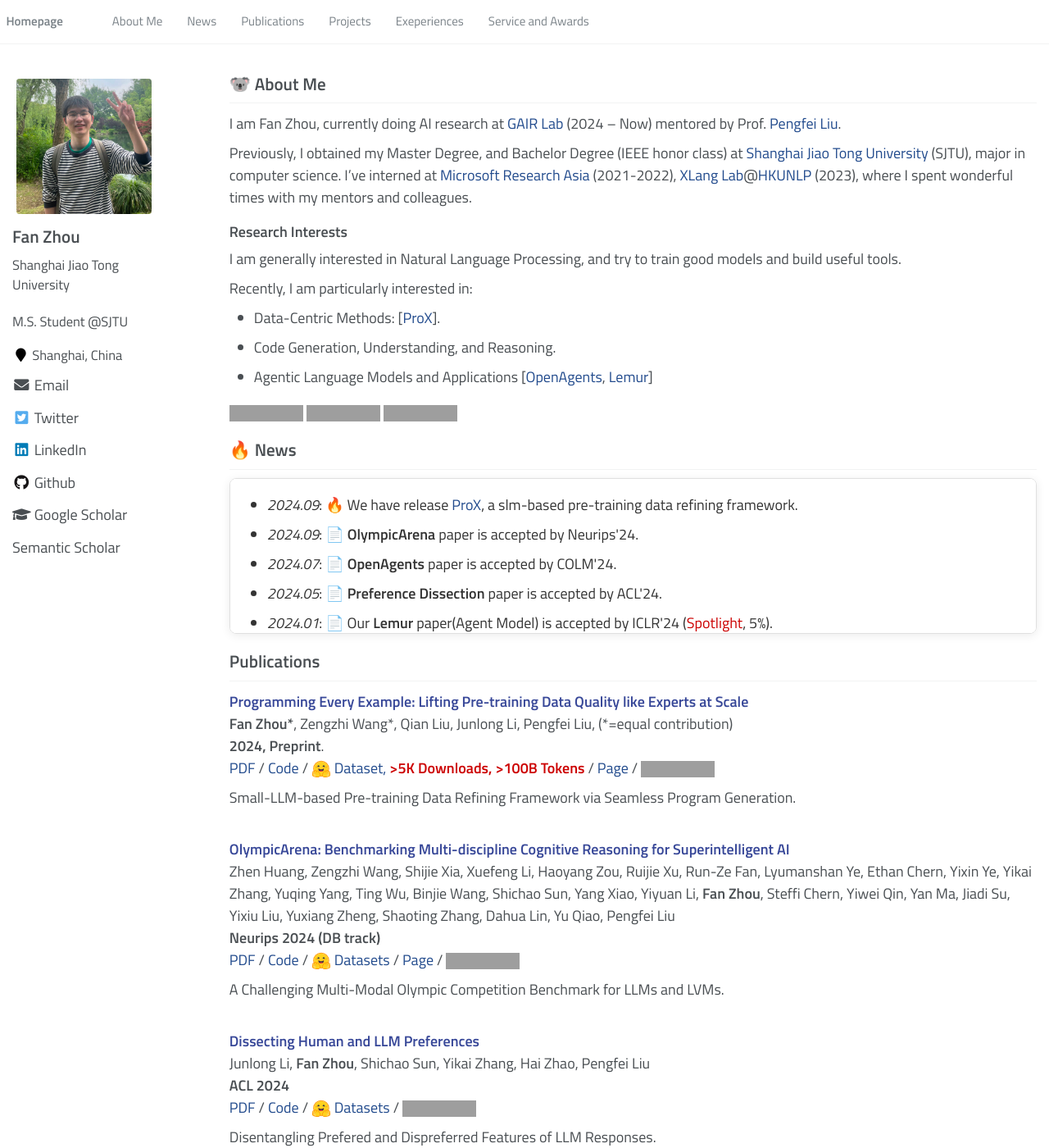
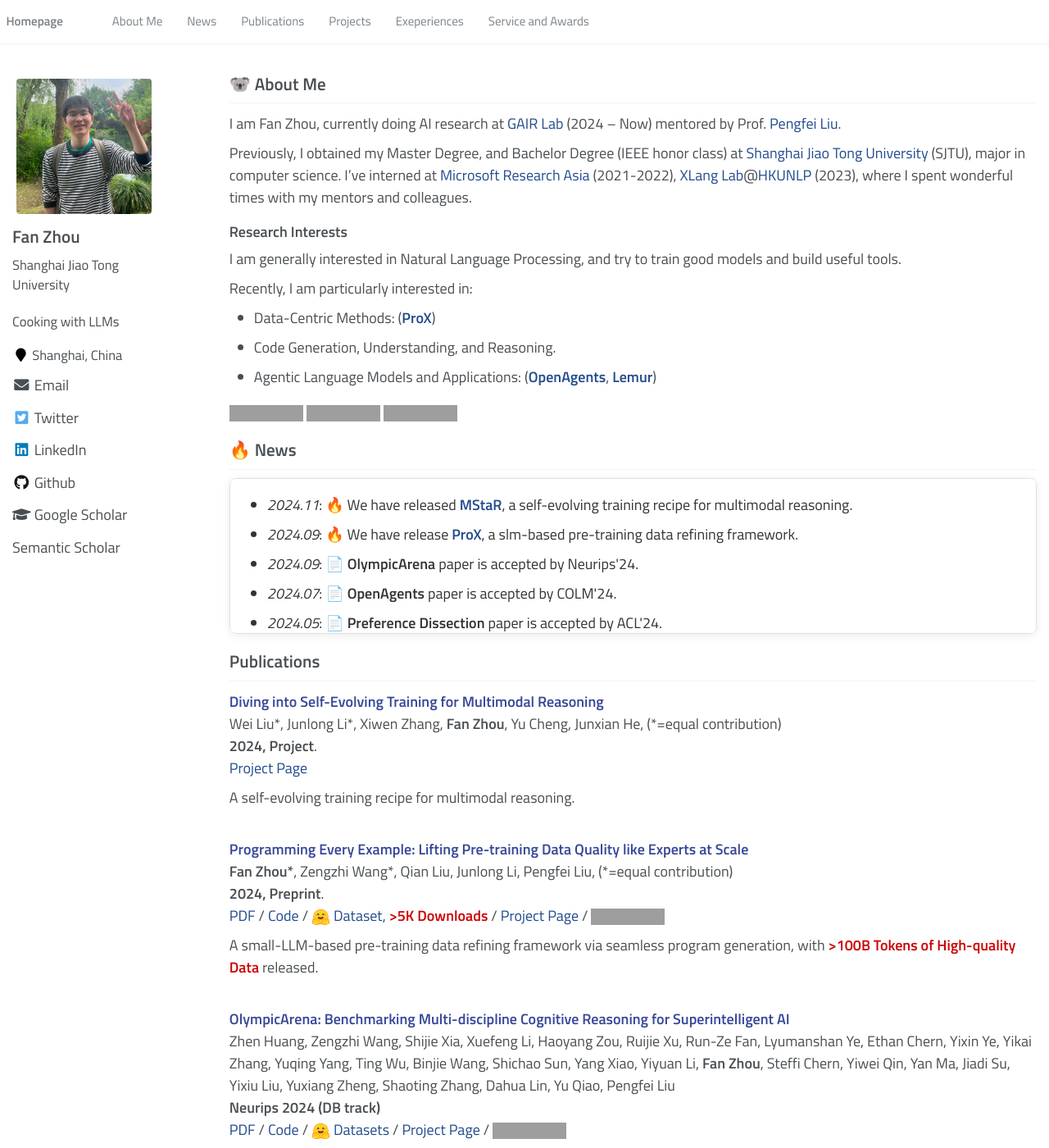
Before and after one commit to koalazf99/koalazf99.github.io, a Jekyll site: the page built from _pages/about.md, in a window 1280 px wide and 1400 px high. Shown: the whole window at 82% size. Built offline with Jekyll 4.4.1, drawn with Linux system fonts in a browser that asks for light colours; a style sheet for code colours, icons or effects is not loaded; some of the changed text lies outside the part shown; grey boxes are pictures that could not be loaded.

Commit message:
update fonts

```diff
--- a/_config.yml
+++ b/_config.yml
@@ -7,7 +7,7 @@
 
 # Site Settings
 title                    : "Fan Zhou's Homapage"
-description              : "M.S. Student @SJTU"
+description              : "Cooking with LLMs"
 repository               : "koalazf99/koalazf99.github.io"
 google_scholar_stats_use_cdn : true
 
--- a/_pages/about.md
+++ b/_pages/about.md
@@ -17,10 +17,8 @@
 
 <span class='anchor' id='about-me'></span>
 
-<link
-    href="https://fonts.googleapis.com/css2?family=Lobster&family=Merriweather:wght@700&family=Open+Sans:wght@700&family=Playfair+Display:wght@700&family=Poppins:wght@700&family=Roboto:wght@700&family=Lora:wght@700&family=Oswald:wght@700&family=Raleway:wght@700&family=Pacifico&display=swap"
-    rel="stylesheet"
->
+<link href='https://fonts.googleapis.com/css?family=Titillium+Web:400,600,400italic,600italic,300,300italic'
+    rel='stylesheet' type='text/css'>
 <style>
 
 </style>
@@ -34,9 +32,9 @@
 I am generally interested in Natural Language Processing, and try to train good models and build useful tools.
 
 Recently, I am particularly interested in:
-- Data-Centric Methods: [[ProX](https://arxiv.org/abs/2409.17115)].
+- Data-Centric Methods: ([**ProX**](https://arxiv.org/abs/2409.17115))
 - Code Generation, Understanding, and Reasoning.
-- Agentic Language Models and Applications [[OpenAgents](https://github.com/xlang-ai/OpenAgents), [Lemur](https://arxiv.org/abs/2310.06830)]
+- Agentic Language Models and Applications: ([**OpenAgents**](https://github.com/xlang-ai/OpenAgents), [**Lemur**](https://arxiv.org/abs/2310.06830))
 
 <a href='https://scholar.google.com/citations?user=qi8UzmkAAAAJ&hl=en'><img src="https://img.shields.io/endpoint?url={{ url | url_encode }}&logo=Google%20Scholar&labelColor=f6f6f6&color=9cf&style=flat&label=citations"></a>
 <a href='./uploads/FZhou_Resume.pdf'><img src="https://img.shields.io/badge/-My Resumé-299DE7?logo=gitbook&logoColor=white"></a>
@@ -96,19 +94,29 @@
 
 <div class="scrollable-area" style="width:100%;">
     <ul>
-        <li><em>2024.09</em>: 🔥 We have release <a href="https://arxiv.org/abs/2409.17115">ProX</a>, a slm-based pre-training data refining framework.</li>
+        <li><em>2024.11</em>: 🔥 We have released <a href="https://mstar-lmm.github.io/"><strong>MStaR</strong></a>, a self-evolving training recipe for multimodal reasoning.</li>
+        <li><em>2024.09</em>: 🔥 We have release <a href="https://arxiv.org/abs/2409.17115"><strong>ProX</strong></a>, a slm-based pre-training data refining framework.</li>
         <li><em>2024.09</em>: 📄 <strong>OlympicArena</strong> paper is accepted by Neurips'24.</li>
         <li><em>2024.07</em>: 📄 <strong>OpenAgents</strong> paper is accepted by COLM'24.</li>
         <li><em>2024.05</em>: 📄 <strong>Preference Dissection</strong> paper is accepted by ACL'24.</li>
-        <li><em>2024.01</em>: 📄 Our <strong>Lemur</strong> paper(Agent Model) is accepted by ICLR'24 (<font color="#cc0000">Spotlight</font>, 5%).</li>
+        <li><em>2024.01</em>: 📄 Our <strong>Lemur</strong> paper(Agent Model) is accepted by ICLR'24 (<strong><font color="#cc0000">Spotlight</font></strong>, 5%).</li>
         <li><em>2023.10</em>: 🔥 We've built <a href="https://github.com/xlang-ai/OpenAgents">OpenAgents</a>, an open platform for language agents in the wild!</li>
         <li><em>2023.10</em>: 🙋 We have released <a href="https://arxiv.org/abs/2310.06830">Lemur-70B</a>, an agentic language model based on LLama-2!</li>
         <li><em>2023.04</em>: 🔥 New <a href="https://arxiv.org/abs/2304.07995">preprint</a> applying <strong>symbolic tasks</strong> in <strong>instruction tuning</strong></li>
-        <li><em>2022.10</em>: 📄 Our <strong>TaCube</strong> paper(Table QA) is accepted by EMNLP'22 (<font color="#cc0000">Oral</font> Presentation).</li>
+        <li><em>2022.10</em>: 📄 Our <strong>TaCube</strong> paper(Table QA) is accepted by EMNLP'22 (<strong><font color="#cc0000">Oral</font></strong> Presentation).</li>
     </ul>
 </div>
 
 # Publications
+
+<div class='paper-box-text' markdown="1">
+<strong><font color="#374798">Diving into Self-Evolving Training for Multimodal Reasoning</font></strong>\\
+Wei Liu\*, Junlong Li\*, Xiwen Zhang, **Fan Zhou**, Yu Cheng, Junxian He, (*=equal contribution) \\
+**2024, Project**. <br>
+<a href="https://mstar-lmm.github.io/" style="code"><span>Project Page</span></a>
+</div>
+<span>A self-evolving training recipe for multimodal reasoning.</span>
+<br><br>
 
 <div class='paper-box-text' markdown="1">
 <strong><font color="#374798">Programming Every Example: Lifting Pre-training Data Quality like Experts at Scale</font></strong>\\
@@ -116,15 +124,15 @@
 **2024, Preprint**. <br>
 <a href="https://arxiv.org/abs/2409.17115" style="pdf"><span>PDF</span></a> /
 <a href="https://github.com/GAIR-NLP/ProX" style="code"><span>Code</span></a> /
-<img src="images/huggingface_logo.svg" width="2.4%" style="vertical-align: middle;">
+<img src="images/huggingface_logo.svg" width=23em style="vertical-align: middle;">
 <a href="https://huggingface.co/gair-prox" style="pdf"><span>Dataset</span>,</a>
-<span>**<font color="#cc0000">>5K Downloads, >100B Tokens</font>**</span> /
-<a href="https://gair-nlp.github.io/ProX" style="pdf"><span>Page</span></a> /
+<span>**<font color="#cc0000">>5K Downloads</font>**</span> /
+<a href="https://gair-nlp.github.io/ProX" style="pdf"><span>Project Page</span></a> /
 <a href="https://github.com/GAIR-NLP/ProX">
 <img src="https://img.shields.io/github/stars/GAIR-NLP/ProX?style=social" style="vertical-align: middle;"> \\
 </a>
 </div>
-<span>Small-LLM-based Pre-training Data Refining Framework via Seamless Program Generation.</span>
+<span>A small-LLM-based pre-training data refining framework via seamless program generation, with **<font color="#cc0000">>100B Tokens of High-quality Data</font>** released.</span>
 <br><br>
 
 <div class='paper-box-text' markdown="1">
@@ -133,14 +141,14 @@
 **Neurips 2024 (DB track)** <br>
 <a href="https://arxiv.org/abs/2406.12753" style="pdf"><span>PDF</span></a> /
 <a href="https://github.com/GAIR-NLP/OlympicArena" style="code"><span>Code</span></a> /
-<img src="images/huggingface_logo.svg" width="2.4%" style="vertical-align: middle;">
+<img src="images/huggingface_logo.svg" width=23em style="vertical-align: middle;">
 <a href="https://huggingface.co/datasets/GAIR/OlympicArena" style="pdf"><span>Datasets</span></a> /
-<a href="https://gair-nlp.github.io/OlympicArena/" style="pdf"><span>Page</span></a> /
+<a href="https://gair-nlp.github.io/OlympicArena/" style="pdf"><span>Project Page</span></a> /
 <a href="https://github.com/GAIR-NLP/OlympicArena">
 <img src="https://img.shields.io/github/stars/GAIR-NLP/OlympicArena?style=social" style="vertical-align: middle;"> \\
 </a>
 </div>
-<span>A Challenging Multi-Modal Olympic Competition Benchmark for LLMs and LVMs.</span>
+<span>A challenging multi-modal olympic competition benchmark for LLMs and LVMs.</span>
 <br><br>
 
 <div class='paper-box-text' markdown="1">
@@ -149,13 +157,13 @@
 **ACL 2024** <br>
 <a href="https://arxiv.org/abs/2402.11296" style="pdf"><span>PDF</span></a> /
 <a href="https://github.com/GAIR-NLP/Preference-Dissection" style="code"><span>Code</span></a> /
-<img src="images/huggingface_logo.svg" width="2.4%" style="vertical-align: middle;">
+<img src="images/huggingface_logo.svg" width=23em style="vertical-align: middle;">
 <a href="https://huggingface.co/datasets/GAIR/Preference-Dissection" style="pdf"><span>Datasets</span></a> /
 <a href="https://github.com/GAIR-NLP/Preference-Dissection">
 <img src="https://img.shields.io/github/stars/GAIR-NLP/Preference-Dissection?style=social" style="vertical-align: middle;"> \\
 </a>
 </div>
-<span>Disentangling Prefered and Dispreferred Features of LLM Responses.</span>
+<span>Disentangling preferred and dispreferred features of LLM responses.</span>
 <br><br>
 
 <div class='paper-box-text' markdown="1">
@@ -179,13 +187,15 @@
 **ICLR 2024,** **<font color="#cc0000">Spotlight</font>** <br>
 <a href="https://arxiv.org/abs/2310.06830" style="pdf"><span>PDF</span></a> /
 <a href="https://github.com/OpenLemur/Lemur" style="code"><span>Code</span></a> /
-<img src="images/huggingface_logo.svg" width="2.4%" style="vertical-align: middle;">
+<img src="images/huggingface_logo.svg" width=23em style="vertical-align: middle;">
 <a href="https://huggingface.co/OpenLemur" style="pdf"><span>Models</span></a> /
-<a href="https://www.xlang.ai/blog/openlemur" style="pdf"><span>Blog</span></a>.
+<a href="https://www.xlang.ai/blog/openlemur" style="pdf"><span>Blog</span></a>
 <a href="https://github.com/OpenLemur/Lemur">
-<img src="https://img.shields.io/github/stars/OpenLemur/Lemur?style=social" style="vertical-align: middle;">
+<img src="https://img.shields.io/github/stars/OpenLemur/Lemur?style=social" style="vertical-align: middle;"> \\
 </a>
-</div><br>
+</div>
+<span>A 70B agent model pre-trained with balanced code-text corpora, compatible with GPT-3.5.</span>
+<br><br>
 
 <div class='paper-box-text' markdown="1">
 <strong><font color="#374798">From Zero to Hero: Examining the Power of Symbolic Tasks in Instruction Tuning</font></strong>\\
@@ -193,49 +203,66 @@
 **Tech Report 2023** <br>
 <a href="https://arxiv.org/abs/2304.07995" style="pdf"><span>PDF</span></a> /
 <a href="https://github.com/sail-sg/symbolic-instruction-tuning" style="code"><span>Code</span></a> /
-<img src="images/huggingface_logo.svg" width="2.4%" style="vertical-align: middle;">
+<img src="images/huggingface_logo.svg" width=23em style="vertical-align: middle;">
 <a href="https://huggingface.co/datasets/sail/symbolic-instruction-tuning" style="pdf"><span>Datasets</span></a> &
 <a href="https://huggingface.co/models?search=sail/tapex-zero"><span>Models</span></a> /
 <a href="https://github.com/sail-sg/symbolic-instruction-tuning">
-<img src="https://img.shields.io/github/stars/sail-sg/symbolic-instruction-tuning?style=social" style="vertical-align: middle;">
+<img src="https://img.shields.io/github/stars/sail-sg/symbolic-instruction-tuning?style=social" style="vertical-align: middle;"> \\
 </a>
-</div><br>
+</div>
+<span>A symbolic and synthetic method for improving instruction tuning.</span>
+<br><br>
 
 <div class='paper-box-text' markdown="1">
 <strong><font color="#374798">Reflection of Thought: Inversely Eliciting Numerical Reasoning in Language Models via Solving Linear Systems</font></strong>\\
 **Fan Zhou\***, Haoyu Dong\*, Qian Liu, Zhoujun Cheng, Shi Han, Dongmei Zhang, (*=equal contribution) \\
 **NeurIPS 2022, 2nd MATH-AI Workshop** <br>
-<a href="https://arxiv.org/abs/2210.05075" style="pdf"><span>PDF</span></a>
-</div><br>
+<a href="https://arxiv.org/abs/2210.05075" style="pdf"><span>PDF</span> \\
+</a>
+</div>
+<span>Inference time calibration for LLM-based numerical reasoning.</span>
+<br><br>
 
 <div class='paper-box-text' markdown="1">
 <strong><font color="#374798">TaCube: Pre-computing Data Cubes for Answering Numerical-Reasoning Questions over Tabular Data</font></strong>\\
 **Fan Zhou**, Mengkang Hu, Haoyu Dong, Zhoujun Cheng, Fan Cheng, Shi Han, Dongmei Zhang \\
 **EMNLP 2022,** **<font color="#cc0000">Oral</font>** <br>
-<a href="https://arxiv.org/abs/2205.12682" style="pdf"><span>PDF</span></a>
-</div><br>
+<a href="https://arxiv.org/abs/2205.12682" style="pdf"><span>PDF</span> \\
+</a>
+</div>
+<span>Pre-computing aggregation/arithmetic results to assist table numerical reasoning.</span>
+<br><br>
 
 <div class='paper-box-text' markdown="1">
 <strong><font color="#374798">Table Pre-training: A Survey on Model Architectures, Pretraining Objectives, and Downstream Tasks</font></strong>\\
 Haoyu Dong, Zhoujun Cheng, Xinyi He, Mengyu Zhou, Anda Zhou, **Fan Zhou**, Ao Liu, Shi Han, Dongmei Zhang \\
 **IJCAI 2022 (survey track)** <br>
-<a href="https://arxiv.org/abs/2201.09745" style="pdf"><span>PDF</span></a>
-</div><br>
+<a href="https://arxiv.org/abs/2201.09745" style="pdf"><span>PDF</span> \\
+</a>
+</div>
+<span>A survey on various tabular models, especially on the pretrained transformers.</span>
+<br><br>
 
 <div class='paper-box-text' markdown="1">
 <strong><font color="#374798">Exploring Image Regions Not Well Encoded by an INN</font></strong>\\
 Zenan Ling, **Fan Zhou**, Meng Wei, Quanshi Zhang \\
 **AISTATS 2022** <br>
-<a href="https://proceedings.mlr.press/v151/ling22a/ling22a.pdf" style="pdf"><span>PDF</span></a>
-</div><br>
+<a href="https://proceedings.mlr.press/v151/ling22a/ling22a.pdf" style="pdf"><span>PDF</span> \\
+</a>
+</div>
+<span>An analysis on the normalizing flow's generation flaws.</span>
+<br><br>
 
 <div class='paper-box-text' markdown="1">
 <strong><font color="#374798">Quantification and Analysis of Layer-wise and Pixel-wise Information Discarding</font></strong>\\
 Haotian Ma, Hao Zhang, **Fan Zhou**, Quanshi Zhang \\
 **ICML 2022** <br>
 <a href="https://proceedings.mlr.press/v162/ma22b/ma22b.pdf" style="pdf"><span>PDF</span></a> /
-<a href="https://github.com/haotianSustc/deepinfo" style="code"><span>Code</span></a>
-</div><br>
+<a href="https://github.com/haotianSustc/deepinfo" style="code"><span>Code</span> \\
+</a>
+</div>
+<span>A quantitative analysis of CNNs.</span>
+<br><br>
 
 
 # Projects
@@ -257,17 +284,14 @@
 
 # Exeperiences
 
-- _2021.09 - 2024.03_, M.S.@SJTU, Computer Science & Engineering
-- _2017.09 - 2021.06_, B.S.@SJTU, IEEE honor class, Computer Science.
-- _2023.04 - 2023.12_, Research Assistant@XLang Lab, HKU. supervised by Prof. [Tao Yu](https://taoyds.github.io/).
-- _2021.10 - 2022.10_, Research Intern@Microsoft Research Asia. supervised by [Haoyu Dong](https://www.microsoft.com/en-us/research/people/hadong/).
-- _2019.05 - 2019.10_, Research Intern@Interpretable ML Lab, SJTU. supervised by Prof. [Quanshi Zhang](qszhang.com).
+- <img src="images/education.png" width=18em style="vertical-align: middle;"> _2021.09 - 2024.03_, M.S.@SJTU, Computer Science.
+- <img src="images/education.png" width=18em style="vertical-align: middle;"> _2017.09 - 2021.06_, B.S.@SJTU, IEEE honor class, Computer Science.
 
 # Service and Awards
 
-- Workshop Reviewer: [Instruction Workshop @ NeurIPS 2023](https://an-instructive-workshop.github.io/), [MATH-AI Workshop @ NeurIPS 2024](https://mathai2024.github.io/).
-- Conference Reviewer: COLING 2024~2025, ICLR 2025
+- Reviewer: COLING 2024~2025, ICLR 2025, [Instruction Workshop @ NeurIPS 2023](https://an-instructive-workshop.github.io/), [MATH-AI Workshop @ NeurIPS 2024](https://mathai2024.github.io/)
+- Teaching Assistant: Introduction to Programming (2021), [Large Language Models](https://gair-nlp.github.io/cs2916/) (CS2916, 2024)
 - MSRA Stars of Tomorrow (Award of Excellent Intern), 2022
 - Outstanding Graduates of SJTU, 2021
-- SJTU Academic Scholarship, 2017~2020
+<!-- - SJTU Academic Scholarship, 2017~2020 -->
 - Shanghai City Scholarship(≈top 5%), 2018
```
Also changed, not shown: images/education.png (added), images/intern.png (added).
